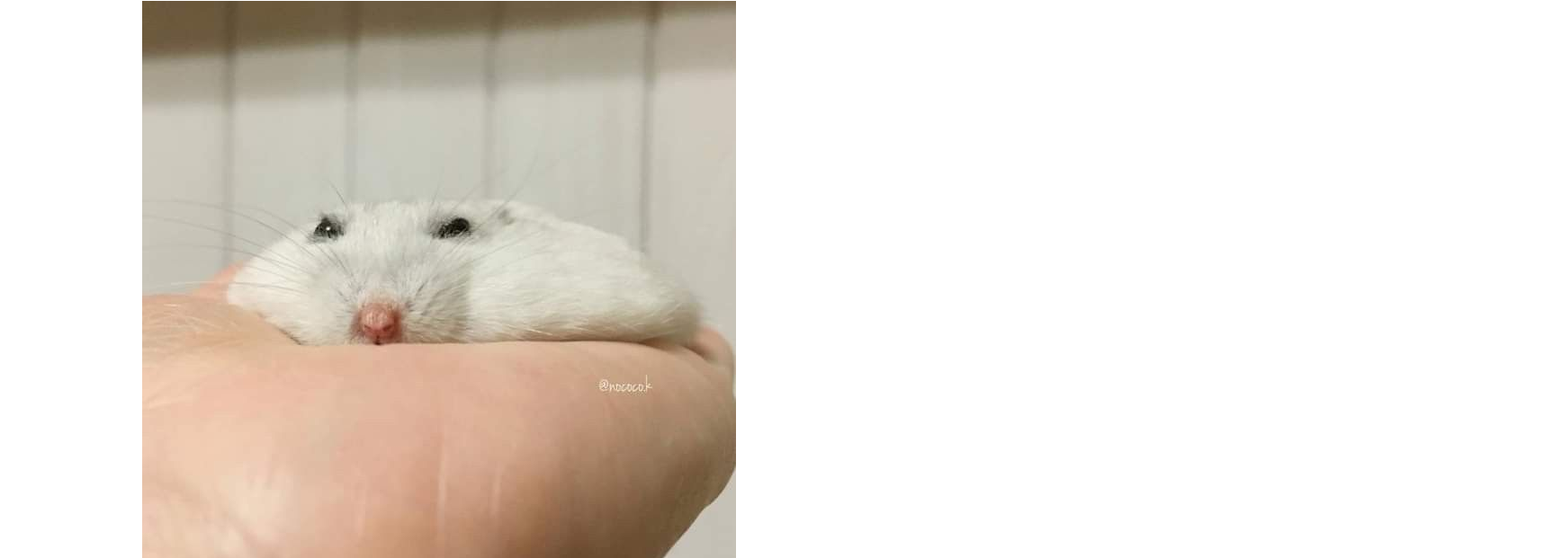
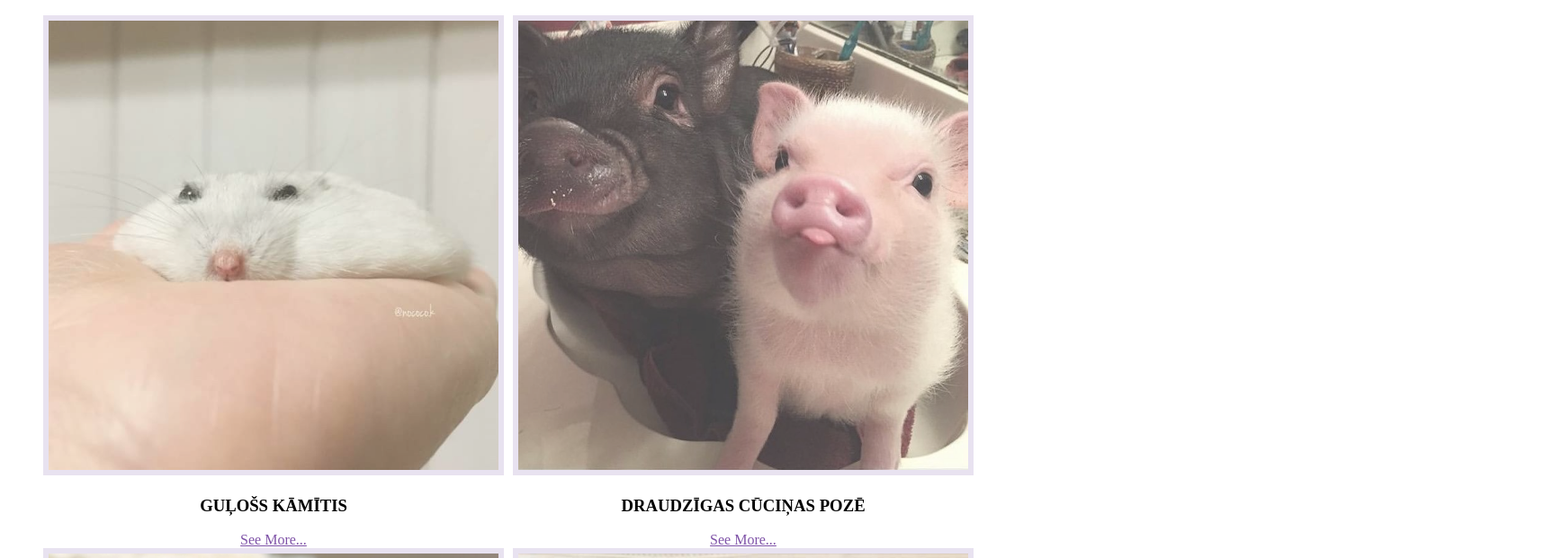
Before and after one commit to sofijapilate/majaslapa, a plain HTML site: page index.html in a window 1280 px wide. Shown: the part 79-700 px from the top of the page at 90% size, 1736 px wide, since content can reach past the window. Drawn offline with nearby package versions, Linux system fonts and the light colour scheme.

Commit message:
Add files via upload

```diff
--- a/index.html
+++ b/index.html
@@ -10,26 +10,21 @@
 </head>
 <body>
 <h1>Cute and Funny Animals</h1>
-<div class="kamis">
-<img src="download (1).jpg" id="kamitis">
-<p>Ļoti mīlīgs kāmītis</p>
-</div>
 
-<div class="cukas">
-<img src="download.jpg" id="cucinas">
-<p>smukas cucinas</p>
-</div>
-
-<div class="puke">
-<img src="kamis.jpg" id="pukee">
-<p>draudzigs kamitis</p>
-</div>
-
-<div class="suns">
-<img src="suns.jpg" id="suncis">
-<p>jautrs suns</p>
-</div>
-
+<div class="photos">
+    <ul>
+        <li><span><a href="#"><img src="download (1).jpg" width="500" height="500"   /></a></span>
+        <span><h3>GUĻOŠS KĀMĪTIS</h3></span>
+        <a href="">See More...</a>
+        </li>
+        <li><a href="#"><img src="download.jpg" width="500" height="500"  /></a>
+        <span><h3>DRAUDZĪGAS CŪCIŅAS POZĒ</h3></span>
+        <a href="">See More...</a>
+        </li>
+        <li><a href="#"><img src="kamis.jpg" width="500" height="500"  /></a></li>
+        <li><a href="#"><img src="suns.jpg" width="500" height="500"  /></a></li>
+    </ul>
+  </div>
 
 <script src="script.js"></script>
 </body>
--- a/style.css
+++ b/style.css
@@ -1,22 +1,42 @@
-.box {
-    display: flex;
-    align-items: center;
-    justify-content: center;
-  }
 
-  .kamis{
-    margin-left: 150px;
-  }
-  .kamitis {
-    width: 600px;
-    height: 600px;
-  }
-  .cukas{
-    margin-left: 1000px;
-    float: top;
-  }
-  .cucinas{
-    width: 600px;
-    height: 600px;
-    padding: auto;
-  }
+/* gallery display */
+.photos {
+  display:flex;
+  grid-template-columns: 500px 500px;
+}
+
+.photos ul {
+  list-style: none;
+
+}
+
+.photos ul li {
+    display: inline;
+    list-style: none;
+    float: left;
+    padding: 0 10px 0 0;
+    text-align:center;
+}
+
+.photos ul li span a {
+    background-color: #fff;
+}
+
+.photos ul li a {
+
+  display: block;
+  /*
+  margin-right: 10px;
+  margin-bottom: 7px; */
+  opacity: 0.75;
+  -webkit-transition: all 0.3s linear;
+  -moz-transition: all 0.3s linear;
+  transition: all 0.3s linear;
+}
+.photos ul li a:hover {
+  opacity: 1.0;
+}
+
+.photos ul li a img {
+  border: 6px solid #e1d9ec;
+}
```
